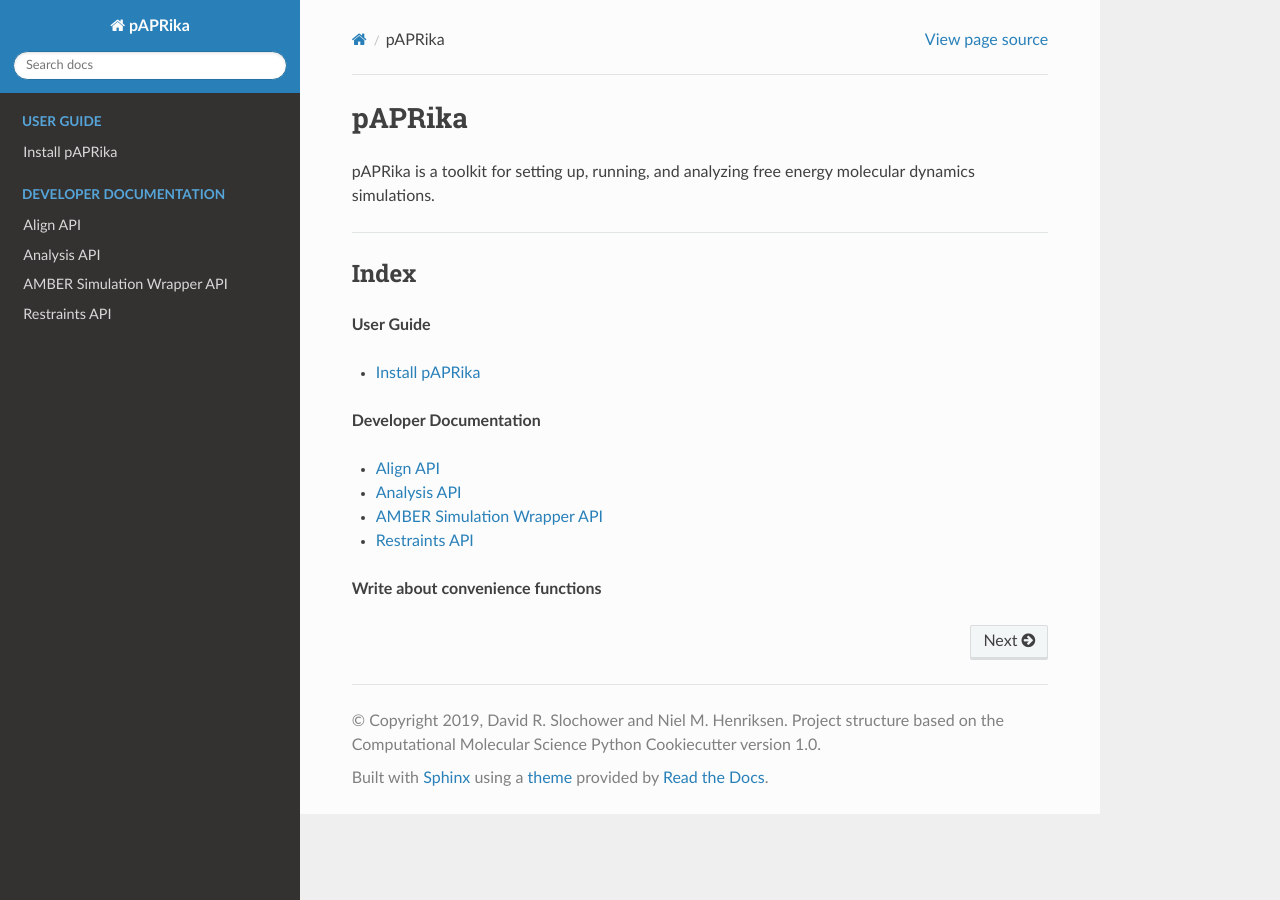
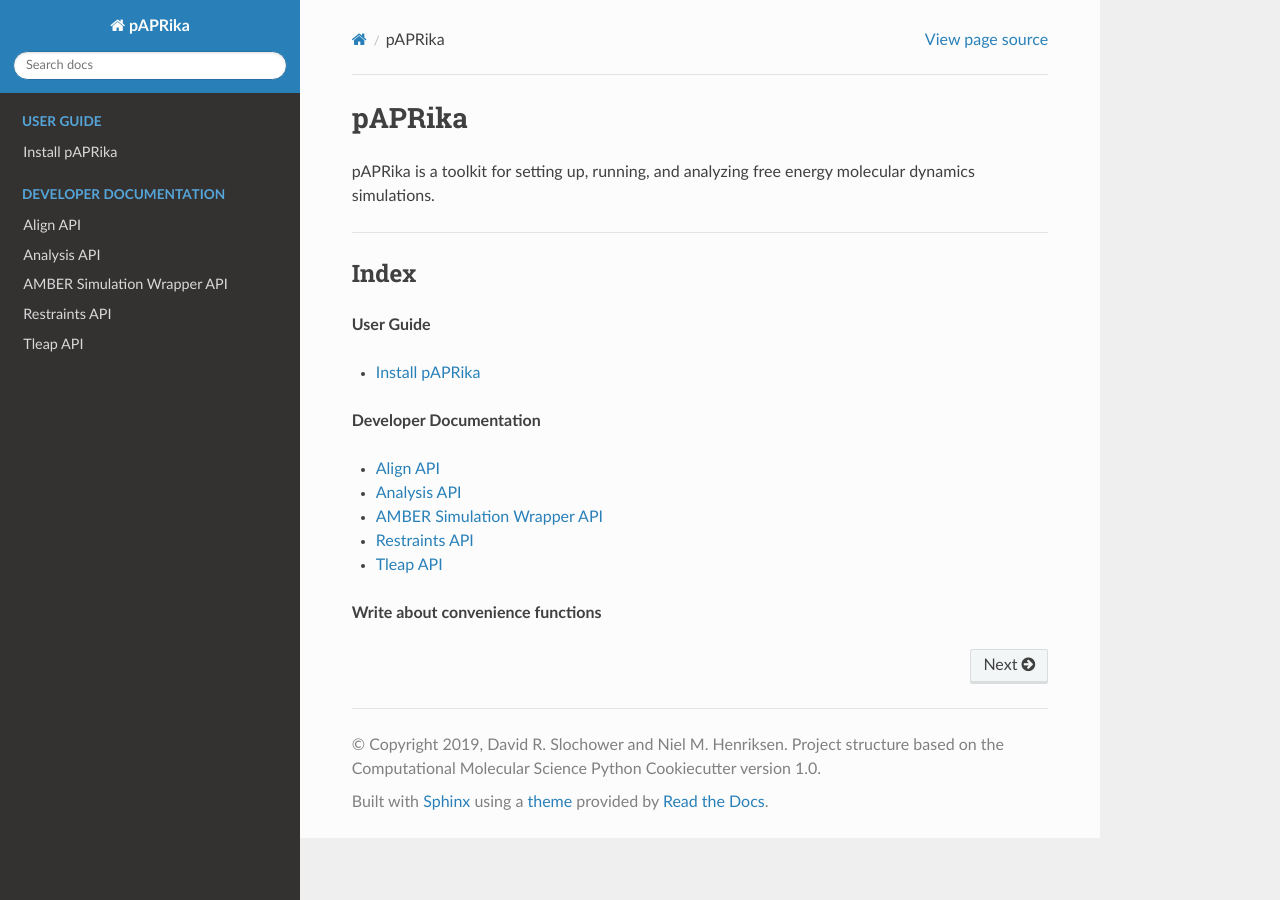
Before and after one commit to GilsonLabUCSD/pAPRika, a Sphinx documentation site: the page built from docs/index.rst, in a window 1280 px wide. Built offline with Sphinx 7.4.7 and the Read the Docs theme 2.0.0, drawn with Linux system fonts in a browser that asks for light colours.

Commit message:
Add `tleap` module documentation

```diff
--- a/docs/index.rst
+++ b/docs/index.rst
@@ -32,6 +32,8 @@ Index
 * :doc:`analysis`
 * :doc:`amber`
 * :doc:`restraints`
+* :doc:`tleap`
+
 
 .. toctree::
   :maxdepth: 4
@@ -42,6 +44,7 @@ Index
   analysis
   amber
   restraints
+  tleap
 
 
 **Write about convenience functions**
--- /dev/null
+++ b/docs/tleap.rst
@@ -0,0 +1,6 @@
+Tleap API
+------------
+
+.. automodule:: paprika.tleap
+   :members:
+   :undoc-members:
```
Also changed, not shown: 1 other file.
